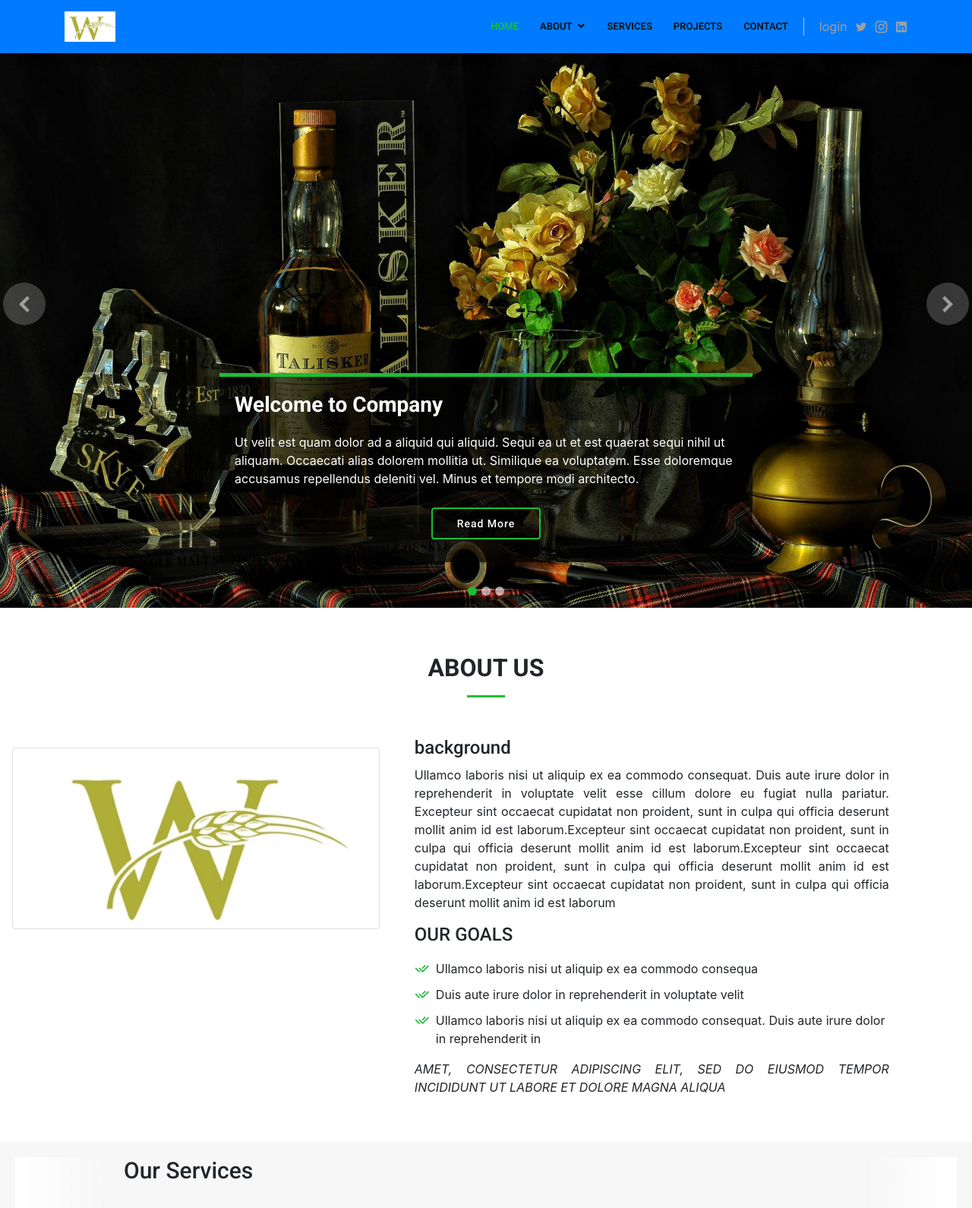
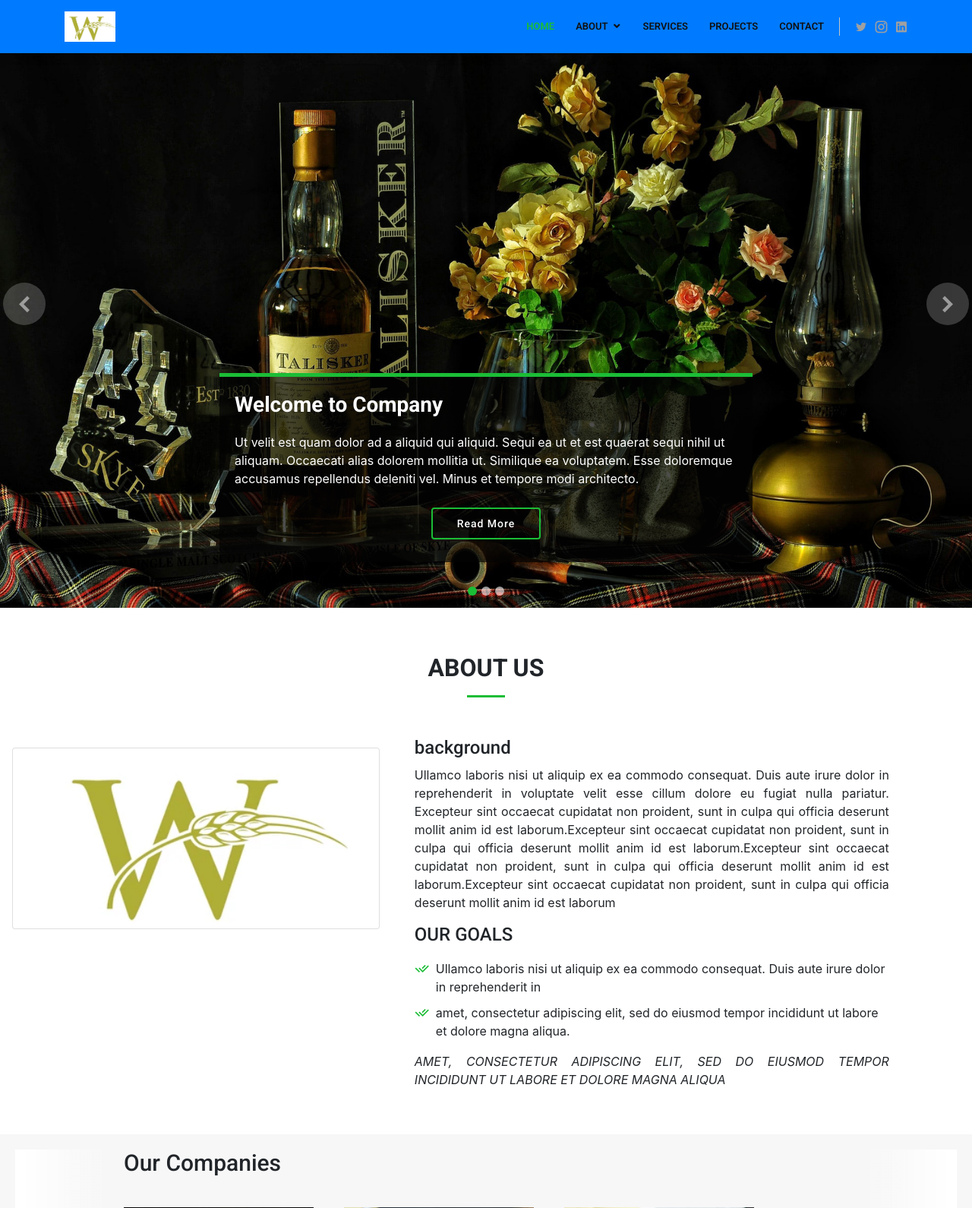
Before and after one commit to bradiepoa/wagipent, a Django app: page / in a window 1280 px wide. Shown: the top 1590 px of the page at 76% size. Run offline with Django 3.2, Linux system fonts and the light colour scheme; data comes from the database, SQL or seed files in the repository; some libraries are stand-ins or nearby versions.

Commit message:
last updates on the company model

```diff
--- a/mainweb/models.py
+++ b/mainweb/models.py
@@ -1,5 +1,4 @@
 from django.db import models
-
 # Create your models here.
 from email.policy import default
 from enum import unique
@@ -229,7 +228,7 @@ class Parttener(models.Model):
         return self.name
 
 
-class donationCaption(models.Model):
+class contactDescription(models.Model):
     description = models.TextField(unique=True,)
     created_by = models.CharField(max_length=200, blank=True, null=True)
     is_published = models.BooleanField(default=True)
@@ -237,3 +236,28 @@ class donationCaption(models.Model):
     laste_update = models.DateField(auto_now_add=False, auto_now=True)
     def __str__(self):
         return self.description
+
+
+class Companies(models.Model):
+    name  = models.CharField(max_length=200,unique=True, blank=True, null=True)
+    image = models.ImageField(upload_to ='company', blank=True,null=True)
+    our_link = models.URLField(max_length=200, blank=True,null=True)
+    description  = models.TextField()
+    is_published = models.BooleanField(default=True)
+    date = models.DateField(auto_now_add=False, auto_now=False)
+    date_created = models.DateField(auto_now_add=True, auto_now=False)
+    laste_update = models.DateField(auto_now_add=False, auto_now=True)
+
+    class Meta:
+        verbose_name_plural = 'Companies'
+
+    def __str__(self):
+        return self.name
+
+    @property
+    def imageURL(self):
+        try:
+            url = self.image.url
+        except:
+            url = ''
+        return url
--- a/mainweb/templates/mainweb/contacts.html
+++ b/mainweb/templates/mainweb/contacts.html
@@ -69,6 +69,7 @@
 
       <div class="row mt-5 justify-content-center" data-aos="fade-up">
         <div class="col-lg-10">
+          {% include "mainweb/messages.html" %}
           <form action="{% url 'mainweb:contactus' %}" method="POST" role="form" class="send_us_message">
             {% csrf_token %}
             <div class="form-row">
--- a/mainweb/templates/mainweb/footer.html
+++ b/mainweb/templates/mainweb/footer.html
@@ -30,11 +30,9 @@
           <div class="col-lg-3 col-md-6 footer-links">
             <h4>Our Services</h4>
             <ul>
-              <li><i class="bx bx-chevron-right"></i> <a href="#">Service 1</a></li>
-              <li><i class="bx bx-chevron-right"></i> <a href="#">Service 1</a></li>
-              <li><i class="bx bx-chevron-right"></i> <a href="#">Service 1</a></li>
-              <li><i class="bx bx-chevron-right"></i> <a href="#">Service 1</a></li>
-              <li><i class="bx bx-chevron-right"></i> <a href="#">Service 1</a></li>
+              {% for serv in querryset|slice:"5" %}
+              <li><i class="bx bx-chevron-right"></i> <a href="{% url 'mainweb:service' serv.id %}">{{serv.name}}</a></li>
+              {% endfor %}
             </ul>
           </div>
 
--- a/mainweb/templates/mainweb/index.html
+++ b/mainweb/templates/mainweb/index.html
@@ -59,8 +59,6 @@
     </div>
   </section><!-- End Hero -->
 
-
-
 <main id="main">
 
 	<!-- ======= About Us Section ======= -->
@@ -107,15 +105,15 @@
 <!-- trying service sliders -->
   <section class="service services section-bg">
     <div class="container-fluid" data-aos="fade-up">
-      <h2 class="service-category">Our services</h2>
-      <button class="pre-btn"><img src="{% static 'slider/images/arrow.png' %}" alt=""></button>
-      <button class="nxt-btn"><img src="{% static 'slider/images/arrow.png' %}" alt=""></button>
+      <h2 class="service-category">Our Companies</h2>
+      <a class="pre-btn"><img src="{% static 'slider/images/arrow.png' %}" alt=""></a>
+      <a class="nxt-btn"><img src="{% static 'slider/images/arrow.png' %}" alt=""></a>
       <div class="service-container">
       {% for service in services %}
         <div class="service-card">
             <div class="service-image">
-                <img class="service-thumb" src="{{service.imageURL}}" alt="Card image" style="width:300px; height:400px;">
-                <button class="card-btn">Read More</button>
+                <img class="service-thumb" src="{{service.imageURL}}" alt="Card image" style="width:1000px; height:400px;">
+                <a target="_blank" href="{{service.our_link}}" class="card-btn stretched-link">Read More</a>
             </div>
             <div class="service-info">
               <h5 class="service-name">{{service.name|truncatewords:5}}</h5>
--- a/mainweb/templates/mainweb/navbar.html
+++ b/mainweb/templates/mainweb/navbar.html
@@ -33,7 +33,6 @@
       </nav><!-- .nav-menu -->
 
       <div class="header-social-links">
-        <a target="-blank" href="" class="facebook">login</a>
         <a href="#" class="twitter"><i class="icofont-twitter"></i></a>
         <a href="#" class="instagram"><i class="icofont-instagram"></i></a>
         <a href="#" class="linkedin"><i class="icofont-linkedin"></i></i></a>
--- a/mainweb/templates/mainweb/services.html
+++ b/mainweb/templates/mainweb/services.html
@@ -25,7 +25,7 @@
   <section id="services" class="services section-bg">
   <div class="container" data-aos="fade-up">
     <div class="row">
-    {% for service in services %}
+    {% for service in querryset %}
     <div class="col-lg-4 d-flex align-items-stretch pt-5" data-aos="zoom-in" data-aos-delay="100">
       <div class="card">
         <img style="height :200px" class="card-img-top" src="{{service.imageURL}}" alt="Card image" style="width:100%">
--- a/mainweb/views.py
+++ b/mainweb/views.py
@@ -4,29 +4,31 @@ from django.http import HttpResponse
 from django.core.paginator import Paginator, EmptyPage, PageNotAnInteger
 from . forms import ContactForm
 from . models import (sendUsMessage,Location,Email,OfficePhone,Project,Category,Service,background,goal,motor,mission,vission,
-mainObjective,StaffCaption,Staff,Parttener,donationCaption
+mainObjective,StaffCaption,Staff,Parttener,contactDescription,Companies
 )
+
+from django.contrib import messages
 
 # Create your views here.
 
 def Home_view(request):
-	services = Service.objects.order_by('-date_created').filter(is_published=True)
-
+	services = Companies.objects.order_by('-date_created').filter(is_published=True)
 	back = background.objects.order_by('-date_created').filter(is_published=True)
 	goals = goal.objects.order_by('-date_created').filter(is_published=True)
 	mot = motor.objects.order_by('-date_created').filter(is_published=True)
+	querryset = Service.objects.order_by('-date').filter(is_published=True)
 
 	misso = mission.objects.order_by('-date_created').filter(is_published=True)
 	visso = vission.objects.order_by('-date_created').filter(is_published=True)
 	mbj = mainObjective.objects.order_by('-date_created').filter(is_published=True)
-	dona = donationCaption.objects.order_by('-date_created').filter(is_published=True)
+	dona = contactDescription.objects.order_by('-date_created').filter(is_published=True)
 
 	patt = Parttener.objects.order_by('-date_created').filter(is_published=True)
 
 	context = {'services':services}
 	context = {
 		'back':back, 'goals':goals,'mot':mot, 'misso':misso
-		, 'visso':visso,'mbj':mbj,'services':services,"dona":dona,"patt":patt
+		, 'visso':visso,'mbj':mbj,'services':services,"dona":dona,"patt":patt,'querryset':querryset
 		}
 	return render(request, 'mainweb/index.html',context)
 
@@ -45,27 +47,29 @@ def About_view(request):
 	team = Staff.objects.order_by('-date_created').filter(is_published=True)
 
 	patt = Parttener.objects.order_by('-date_created').filter(is_published=True)
+	querryset = Service.objects.order_by('-date').filter(is_published=True)
 
 
 	context = {
 		'back':back, 'goals':goals,'mot':mot, 'capt':capt,'misso':misso
-		, 'visso':visso,'mbj':mbj,'capt':capt,'team':team,'patt':patt
+		, 'visso':visso,'mbj':mbj,'capt':capt,'team':team,'patt':patt,'querryset':querryset
 		}
 	return render(request, 'mainweb/about.html',context)
 
 def Services_view(request):
-	services = Service.objects.order_by('-date').filter(is_published=True)
+	querryset = Service.objects.order_by('-date').filter(is_published=True)
 	projects = Project.objects.order_by('-date').filter(status='finished')
 
-	context = {'services':services,"projects":projects}
+	context = {'querryset':querryset,"projects":projects,'querryset':querryset}
 	return render(request, 'mainweb/services.html',context)
 
 def serviceDetail(request,pk):
 
 	services = Service.objects.get(id=pk)
 	serv = Service.objects.order_by('-date').filter(is_published=True)
+	querryset = Service.objects.order_by('-date').filter(is_published=True)
 
-	context = {'services':services, 'serv':serv}
+	context = {'services':services, 'serv':serv,'querryset':querryset}
 	return render(request, 'mainweb/service.html',context)
 
 def Projects_view(request):
@@ -89,32 +93,36 @@ def Projects_view(request):
 		proj = paginator.page(paginator.num_pages)
 
 	categories = Category.objects.all()
+	querryset = Service.objects.order_by('-date').filter(is_published=True)
 
-	context = {'projects':projects, 'categories':categories, 'page':page,"proj":proj,}
+	context = {'projects':projects, 'categories':categories, 'page':page,"proj":proj,'querryset':querryset}
 	return render(request, 'mainweb/projects.html', context)
 
 def Projectview(request,pk):
 	projects = Project.objects.get(id=pk)
 	project = Project.objects.order_by('-date').filter(is_published=True)
+	querryset = Service.objects.order_by('-date').filter(is_published=True)
 
-	context = {'projects':projects, 'project':project}
+	context = {'projects':projects, 'project':project,'querryset':querryset}
 	return render(request, 'mainweb/project.html', context)
 
 
 def Team_view(request):
 	team = Staff.objects.order_by('-date_created').filter(is_published=True)
+	querryset = Service.objects.order_by('-date').filter(is_published=True)
 
-	context = {'team':team}
+	context = {'team':team,'querryset':querryset}
 	return render(request, 'mainweb/team.html', context)
 
 def singleTeam(request, pk):
-
 	team = Staff.objects.get(id=pk)
-	context = {'team':team}
+	querryset = Service.objects.order_by('-date').filter(is_published=True)
+	context = {'team':team,'querryset':querryset}
 	return render(request ,'mainweb/single_team.html',context)
 
 
 def Contacts_view(request):
+	querryset = Service.objects.order_by('-date').filter(is_published=True)
 	locate = Location.objects.all().order_by('-date_created')
 	emailz = Email.objects.all().order_by('-date_created')
 	phones = OfficePhone.objects.all().order_by('-date_created')
@@ -123,6 +131,7 @@ def Contacts_view(request):
 		form = ContactForm(request.POST)
 		if form.is_valid():
 			form.save()
+			messages.success(request, "Your message recieved succefully, Team shall get to you in a shotest time possible")
 			return redirect('mainweb:contactus')
-	context = {'form':form,'locate':locate,'emailz':emailz,'phones':phones}
+	context = {'form':form,'locate':locate,'emailz':emailz,'phones':phones,'querryset':querryset}
 	return render(request, 'mainweb/contacts.html', context)
--- a/wagipent/urls.py
+++ b/wagipent/urls.py
@@ -17,7 +17,7 @@ from django.contrib import admin
 # custmising django admin
 admin.site.site_header = "WAGIP ADMIN LOGIN"
 admin.site.site_title = "WAGIN COMPANY"
-admin.site.index_title  =  "EMESCO DASHBOARD"
+admin.site.index_title  =  "WAGIP DASHBOARD"
 # customising django admin
 from django.urls import path, include
 
```
Also changed, not shown: mainweb/admin.py (+11 -3 lines), mainweb/forms.py (+7 -0 lines), mainweb/templates/mainweb/messages.html (added, +10 -0 lines), db.sqlite3, mainweb/migrations/0002_companies.py (added), mainweb/migrations/0003_auto_20230327_0011.py (added), mainweb/migrations/0004_rename_donationcaption_contactdescription.py (added), media/company/slide-2.jpg (added), media/company/slide-3.jpg (added), media/company/slide1.jpg (added), static/assets/img/log.jpg (deleted), static/assets/img/logo.jpg (deleted).
